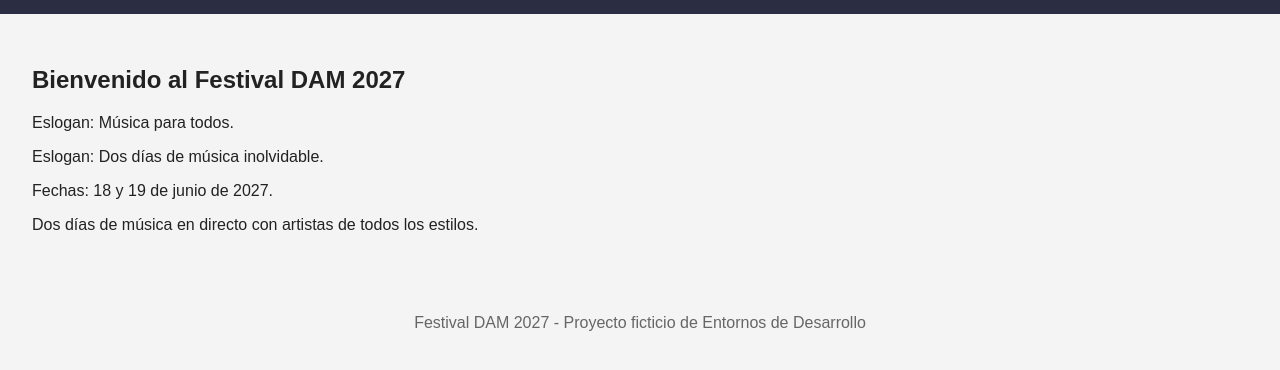
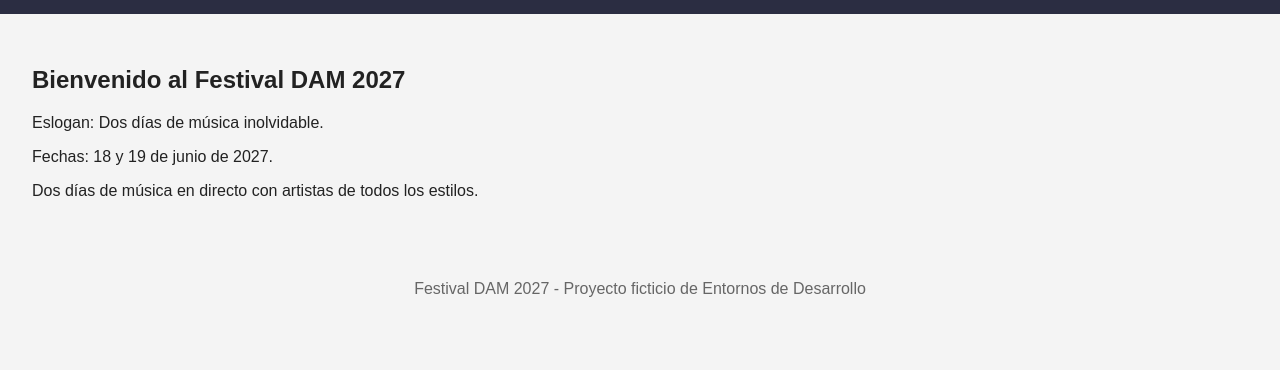
Before and after one commit to manganediallo25-prog/festival-dam-2027, a plain HTML site: page index.html in a window 1280 px wide. Shown: the part 116-486 px from the top of the page. Drawn offline with Linux system fonts and the light colour scheme.

Commit message:
Cambia el eslogan a Dos días de música inolvidable

```diff
--- a/index.html
+++ b/index.html
@@ -18,7 +18,6 @@
 
   <main>
     <h2>Bienvenido al Festival DAM 2027</h2>
-    <p>Eslogan: Música para todos.</p>
     <p>Eslogan: Dos días de música inolvidable.</p>
     <p>Fechas: 18 y 19 de junio de 2027.</p>
     <p>Dos días de música en directo con artistas de todos los estilos.</p>
```
